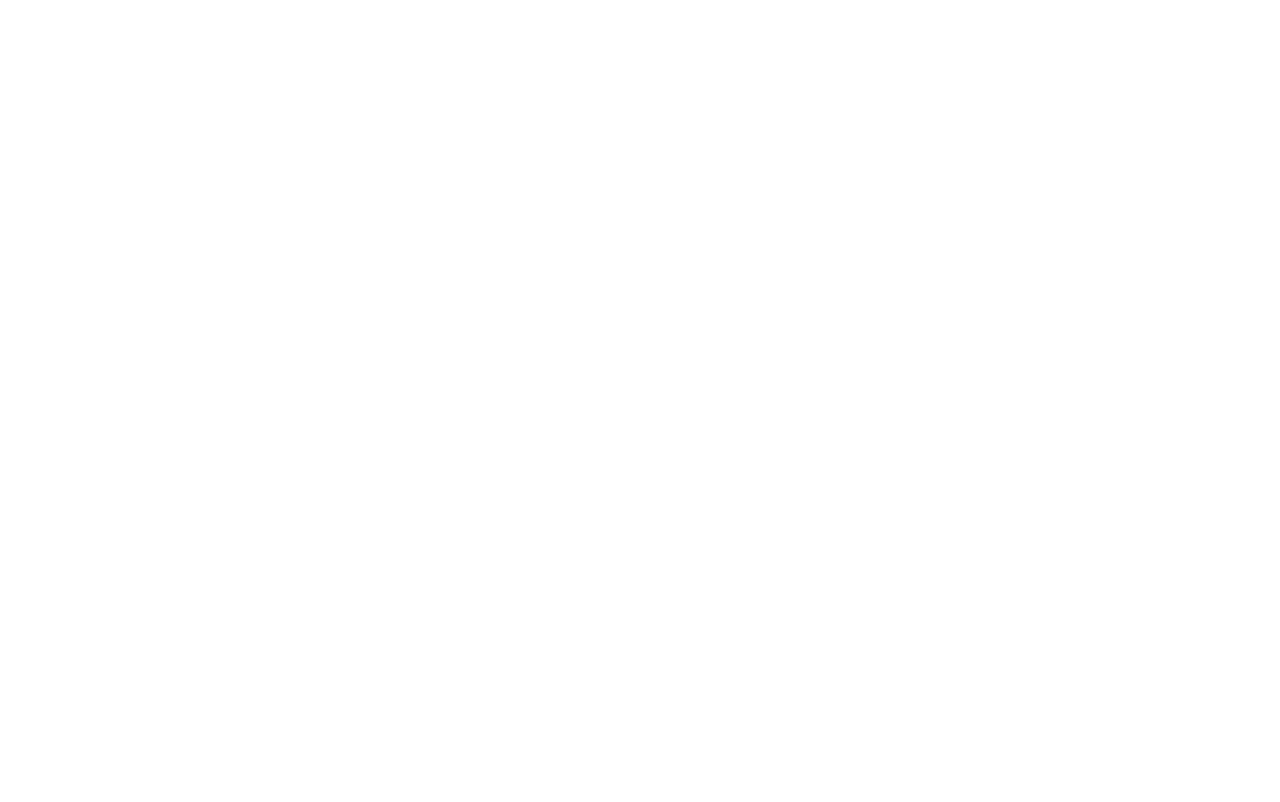
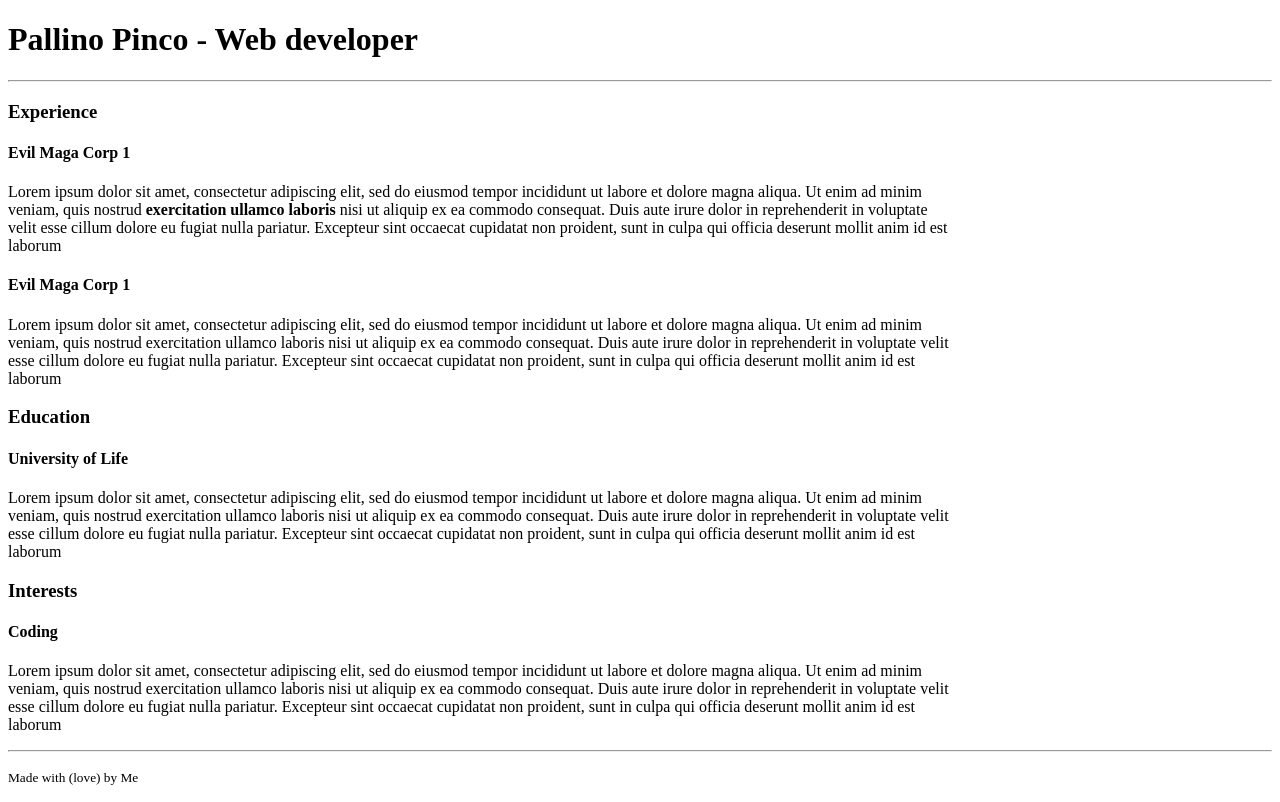
Before and after one commit to paulcastr0/html-css-curriculum-vitae, a plain HTML site: page index.html in a window 1280 px wide. Drawn offline with Linux system fonts and the light colour scheme.

Commit message:
Struttura base sito

```diff
--- a/index.html
+++ b/index.html
@@ -1,12 +1,75 @@
 <!DOCTYPE html>
 <html lang="en">
+
 <head>
     <meta charset="UTF-8">
     <meta http-equiv="X-UA-Compatible" content="IE=edge">
     <meta name="viewport" content="width=device-width, initial-scale=1.0">
-    <title>Document</title>
+    <title>Curriculum Vitae</title>
 </head>
+
 <body>
+    <!--Center the text , Background color and center the img -->
+    <h1> Pallino Pinco - Web developer </h1>
+    <hr>
+
+    <!--Change h3(title) color with gold/yellow-->
+    <h3> Experience </h3>
+
+    <!--Change h4 title with a different font-->
+    <h4> Evil Maga Corp 1 </h4>
+    <p> Lorem ipsum dolor sit amet, consectetur adipiscing elit, sed do eiusmod tempor incididunt ut labore et dolore
+        magna aliqua. Ut enim ad minim<br>
+        veniam, quis nostrud <b>exercitation ullamco laboris</b> nisi ut aliquip ex ea commodo consequat. Duis aute
+        irure dolor in reprehenderit in voluptate<br>
+        velit esse cillum dolore eu fugiat nulla pariatur. Excepteur sint occaecat cupidatat non proident, sunt in culpa
+        qui officia deserunt mollit anim id est<br>
+        laborum</p>
+
+    <!--Change h4 title with a different font-->
+    <h4> Evil Maga Corp 1 </h4>
+    <p> Lorem ipsum dolor sit amet, consectetur adipiscing elit, sed do eiusmod tempor incididunt ut labore et dolore
+        magna aliqua. Ut enim ad minim<br>
+        veniam, quis nostrud exercitation ullamco laboris nisi ut aliquip ex ea commodo consequat. Duis aute
+        irure dolor in reprehenderit in voluptate velit<br>
+        esse cillum dolore eu fugiat nulla pariatur. Excepteur sint occaecat cupidatat non proident, sunt in culpa
+        qui officia deserunt mollit anim id est<br>
+        laborum</p>
+
+    <!--Change h3(title) color with gold/yellow-->
+    <h3> Education </h3>
+
+    <!--Change h4 title with a different font-->
+    <h4> University of Life </h4>
+    <p> Lorem ipsum dolor sit amet, consectetur adipiscing elit, sed do eiusmod tempor incididunt ut labore et dolore
+        magna aliqua. Ut enim ad minim<br>
+        veniam, quis nostrud exercitation ullamco laboris nisi ut aliquip ex ea commodo consequat. Duis aute
+        irure dolor in reprehenderit in voluptate velit<br>
+        esse cillum dolore eu fugiat nulla pariatur. Excepteur sint occaecat cupidatat non proident, sunt in culpa
+        qui officia deserunt mollit anim id est<br>
+        laborum</p>
+
+    <!--Change h3(title) color with gold/yellow-->
+    <h3> Interests </h3>
+
+    <!--Change h4 title with a different font-->
+    <h4> Coding </h4>
+    <p> Lorem ipsum dolor sit amet, consectetur adipiscing elit, sed do eiusmod tempor incididunt ut labore et dolore
+        magna aliqua. Ut enim ad minim<br>
+        veniam, quis nostrud exercitation ullamco laboris nisi ut aliquip ex ea commodo consequat. Duis aute
+        irure dolor in reprehenderit in voluptate velit<br>
+        esse cillum dolore eu fugiat nulla pariatur. Excepteur sint occaecat cupidatat non proident, sunt in culpa
+        qui officia deserunt mollit anim id est<br>
+        laborum</p>
+
+
+    <!--Change hr color in gold/yellow-->
+    <hr>
+
+    <!--Small text remember to replace (love) with a special character -->
+    <p><small> Made with (love) by Me</small></p>
+
 
 </body>
+
 </html>
```
